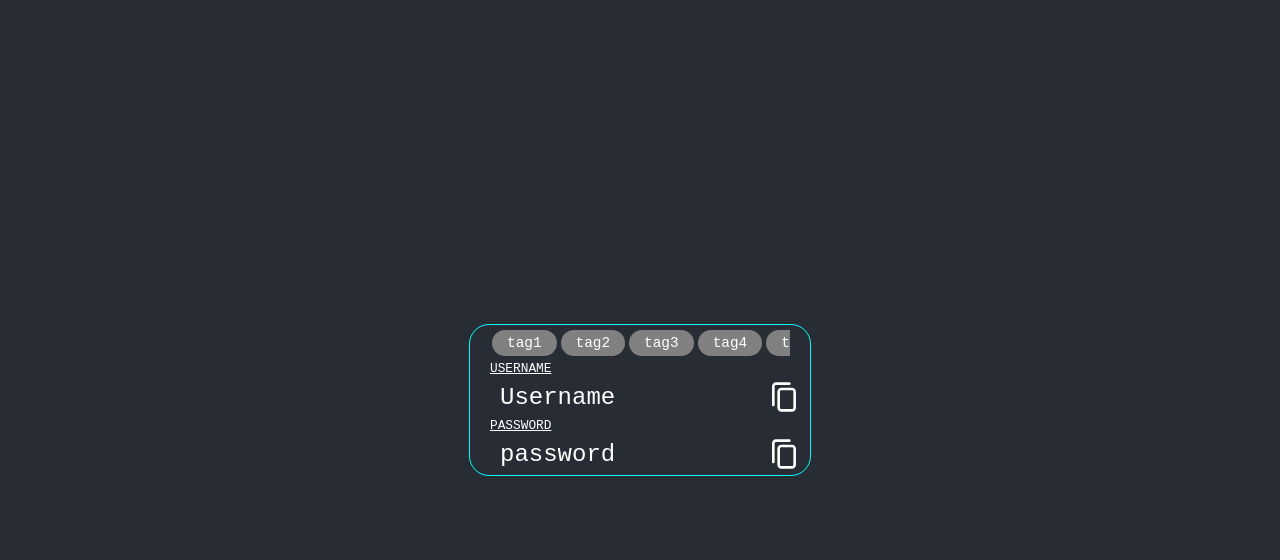
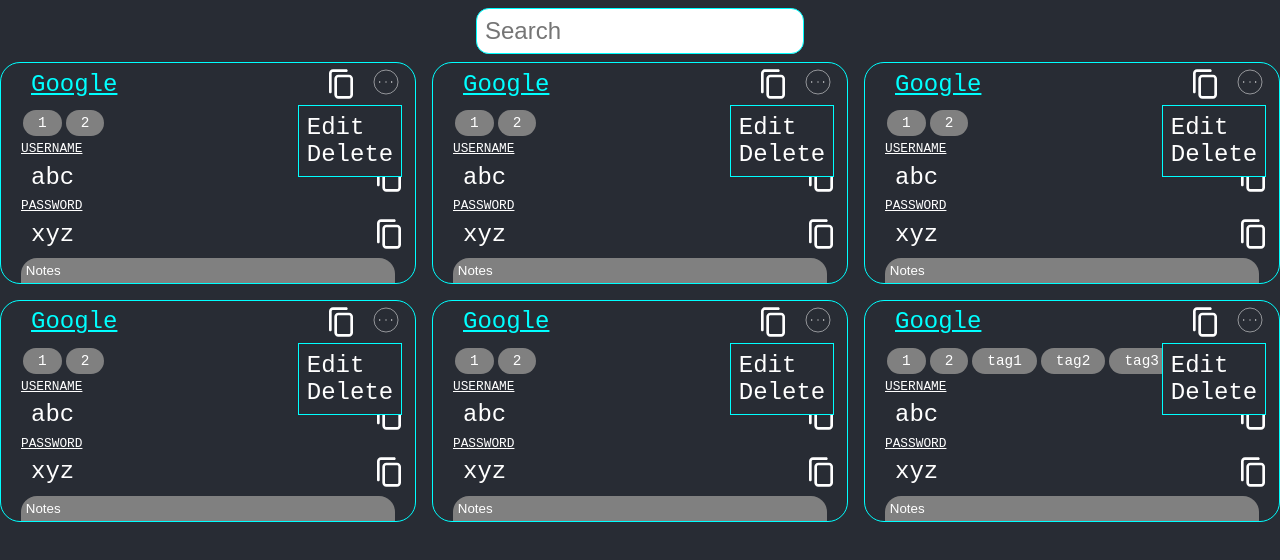
Before and after one commit to SushantSharma1992/authorize-me, a React (Create React App) app: page / in a window 1280 px wide. Shown: the top 560 px of the page. Built offline with nearby package versions, Linux system fonts and the light colour scheme.

Commit message:
added more design elements

```diff
--- a/src/App.css
+++ b/src/App.css
@@ -16,10 +16,6 @@
 .App-header {
   background-color: #282c34;
   min-height: 100vh;
-  display: flex;
-  flex-direction: column;
-  align-items: center;
-  justify-content: center;
   color: white;
 }
 
--- a/src/App.js
+++ b/src/App.js
@@ -1,16 +1,20 @@
-import './App.css';
-import './Styles/Styles.css';
-import Home from './Pages/Home';
-import { AppContext } from './GlobalStore/Context';
-import { useState } from 'react';
+import "./App.css";
+import "./Styles/Styles.css";
+import Home from "./Pages/Home";
+import { AppContext } from "./GlobalStore/Context";
+import { useState } from "react";
+import mockData from './Assets/mockData.json'
 
 function App() {
-  const [showToast, setShowToast] = useState(false)
+  const [showToast, setShowToast] = useState(false);
+  const [credentials, setCredentials] = useState(mockData.myCredentials);
   return (
     <div className="App">
       <header className="App-header">
-        <AppContext.Provider value={{showToast, setShowToast}}>
-        <Home/>
+        <AppContext.Provider
+          value={{ showToast, setShowToast, credentials, setCredentials }}
+        >
+          <Home />
         </AppContext.Provider>
       </header>
     </div>
--- /dev/null
+++ b/src/Assets/mockData.json
@@ -0,0 +1,86 @@
+{
+    "myCredentials":[
+       {
+          "id":1,
+          "service":"Google",
+          "url":"Https://Google.com",
+          "username":"abc",
+          "password":"xyz",
+          "tags":[
+             "1",
+             "2"
+          ],
+          "notes":"Some random notes loerm ipsom etc."
+       },
+       {
+          "id":2,
+          "service":"Google",
+          "url":"Https://Google.com",
+          "username":"abc",
+          "password":"xyz",
+          "tags":[
+             "1",
+             "2"
+          ],
+          "notes":"Some random notes loerm ipsom etc."
+       },
+       {
+          "id":3,
+          "service":"Google",
+          "url":"Https://Google.com",
+          "username":"abc",
+          "password":"xyz",
+          "tags":[
+             "1",
+             "2"
+          ],
+          "notes":"Some random notes loerm ipsom etc."
+       },
+       {
+          "id":4,
+          "service":"Google",
+          "url":"Https://Google.com",
+          "username":"abc",
+          "password":"xyz",
+          "tags":[
+             "1",
+             "2"
+          ],
+          "notes":"Some random notes loerm ipsom etc."
+       },
+       {
+          "id":5,
+          "service":"Google",
+          "url":"Https://Google.com",
+          "username":"abc",
+          "password":"xyz",
+          "tags":[
+             "1",
+             "2"
+          ],
+          "notes":"Some random notes loerm ipsom etc."
+       },
+       {
+          "id":6,
+          "service":"Google",
+          "url":"Https://Google.com",
+          "username":"abc",
+          "password":"xyz",
+          "tags":[
+             "1",
+             "2",
+             "tag1",
+             "tag2",
+             "tag3",
+             "tag4",
+             "tag5",
+             "tag6",
+             "tag7",
+             "tag8",
+             "tag9",
+             "tag10"
+          ],
+          "notes":"Some random notes loerm ipsom etc."
+       }
+    ]
+ }
--- a/src/Components/Card/Card.js
+++ b/src/Components/Card/Card.js
@@ -1,31 +1,25 @@
 import React from "react";
-import Password from "./Password";
+import Menu from "../Menu";
+import Tags from "./Tags";
 import Username from "./Username";
-import Tags from "./Tags";
+import Notes from "./Notes";
 
 const getServiceData = (url, name) => {
   return <a href={url}>{name}</a>;
 };
 
-function Card() {
-  const tagsList=['tag1','tag2','tag3',
-  'tag4',
-  'tag4',
-  'tag4',
-  'tag4',
-  'tag4',
-  'tag4',
-  'tag4',
-];
+function Card({ data }) {
   return (
     <div className="CardComponent">
-      {tagsList && <Tags list={tagsList}/>}
-      {/* <Username
-        label="Service"
-        content={getServiceData("https://google.com", "Google")}
-      /> */}
-      <Username label="Username" content="Username" />
-      <Username label="Password" content="password" />
+      <div className="paddingright">
+
+      <Username label="" content={getServiceData(data.url, data.service)} />
+      </div>
+      <Menu />
+      {data.tags && <Tags list={data.tags} />}
+      <Username label="Username" content={data.username} />
+      <Username label="Password" content={data.password} />
+      <Notes content={data.notes}/>
     </div>
   );
 }
--- /dev/null
+++ b/src/Components/Card/Notes.js
@@ -0,0 +1,13 @@
+import React, { useState } from "react";
+
+export default function Notes({content}) {
+    const [open, setOpen] = useState(false)
+  return (
+    <>
+      <button className="accordion" onClick={() => { setOpen(!open) }}>Notes</button>
+      <div className={`panel ${open?'displayBlock':'displayNone'}`}>
+        <p>{content}</p>
+      </div>
+    </>
+  );
+}
--- a/src/Components/Card/Tags.js
+++ b/src/Components/Card/Tags.js
@@ -2,7 +2,7 @@ import React from "react";
 
 function Tags({ list }) {
   return (
-    <div className="flex-start tag-container">
+    <div className="flex-start tag-container customize-scrollbar">
       {list.map((tag) => (
         <span key={tag} className="grey-indicator-box tag-margin">{tag}</span>
       ))}
--- /dev/null
+++ b/src/Components/Menu.js
@@ -0,0 +1,34 @@
+import React, { useState } from "react";
+import { ReactComponent as MenuLogo } from "../Assets/menu-icon.svg";
+
+function Menu() {
+  const [open, setOpen] = useState(true);
+  const options = ["Edit", "Delete"];
+
+  const performOperation = (e) => {
+    console.log(e.target.textContent)
+   }
+
+  return (
+    <span className="menu-component" onClick={() => {setOpen(!open)}}>
+      <div className="dropdownContainer">
+        <MenuLogo className="imageStyles" />
+        <div className={`dropdownPanel ${open ? "openDropdown" : ""}`}>
+          {options.map((item) => {
+            return <div key={item} className="dropdownItem" onClick={performOperation}>{item}</div>;
+          })}
+        </div>
+      </div>
+
+      {/* <select ref={selectOptions} name="Menu" id="Menu">
+        {options.map((value) => {
+          return <option key={value} value={value}>
+            {value}
+          </option>;
+        })}
+      </select> */}
+    </span>
+  );
+}
+
+export default Menu;
--- /dev/null
+++ b/src/Components/Search.js
@@ -0,0 +1,14 @@
+import React from "react";
+
+function Search() {
+  const searchCredentials = (e) => {
+    console.log(e.target.value);
+  };
+  return (
+    <div>
+      <input className="searchInput" placeholder="Search" onChange={searchCredentials}></input>
+    </div>
+  );
+}
+
+export default Search;
--- a/src/Pages/Home.js
+++ b/src/Pages/Home.js
@@ -2,13 +2,20 @@ import React, { useContext } from "react";
 import Card from "../Components/Card/Card";
 import Toast from "../Components/Toast";
 import { AppContext } from "../GlobalStore/Context";
+import Search from "../Components/Search";
 
 function Home() {
-  const { showToast } = useContext(AppContext);
+  const { showToast, credentials } = useContext(AppContext);
+
   return (
-    <div>
-      <Card />
-      {showToast && <Toast content='Copied!' />}
+    <div className="home-container">
+      <Search />
+      <div className="credential-container">
+        {credentials.map((cred) => {
+          return <Card key={cred.id} data={cred} />;
+        })}
+        {showToast && <Toast content="Copied!" />}
+      </div>
     </div>
   );
 }
--- a/src/Styles/Styles.css
+++ b/src/Styles/Styles.css
@@ -4,15 +4,31 @@ html body {
     font-size: 1.5rem;
 }
 
-.App {
+:root::-webkit-scrollbar {
+    height: .4rem;
+    background: var(--bg);
+
+}
+
+:root:hover::-webkit-scrollbar-thumb {
+    background: var(--primary-color);
+}
+
+:root {
     --primary-color: aqua;
     --toast-background: grey;
     --font-color: white;
+    --bg: #282c34;
+    --grid-size: 350px
 }
 
 label {
     font-size: .8rem;
     text-decoration-line: underline;
+}
+
+a:visited, a:link{
+    color: var(--primary-color);
 }
 
 .content {
@@ -30,26 +46,39 @@ label {
     justify-content: flex-start;
 
 }
-.flex-column{
+
+.flex-column {
     flex-direction: column;
 }
+
+.paddingright {
+    padding-right: 3rem;
+}
+
 .imageStyles {
     size: 10px;
     width: 2rem;
     height: 2rem;
 }
 
+.menu-component {
+    position: absolute;
+    top: .2rem;
+    right: .8rem;
+}
+
 .CardComponent {
+    position: relative;
     border-radius: 20px;
     border: 1px solid var(--primary-color);
     padding: 0 20px;
     min-width: 300px;
-    width: 300px;
+    height: fit-content;
 }
 
-.centerElement{
-    position: absolute;
-    bottom: 10%;
+.centerElement {
+    position: fixed;
+    top: 90dvh;
     right: 50%;
     transform: translate(50%, 50%);
 }
@@ -61,14 +90,106 @@ label {
     padding: 5px 15px;
     font-size: .9rem;
 }
-.margin-small{
+
+.margin-small {
     margin: 5px;
 }
 
-.tag-container{
+.tag-container {
     margin: 5px 0;
-    overflow-x: hidden;
+    overflow-x: scroll;
+    white-space: nowrap;
 }
-.tag-margin{
+
+.customize-scrollbar::-webkit-scrollbar {
+    height: .4rem;
+    background: var(--bg);
+}
+
+.customize-scrollbar:hover::-webkit-scrollbar-thumb {
+    background: var(--primary-color);
+}
+
+.tag-margin {
     margin: 0 2px;
 }
+
+.credential-container {
+    display: grid;
+    gap: 1rem;
+    grid-template-columns: repeat(auto-fill, minmax(350px, 1fr));
+}
+
+.accordion {
+    background-color: var(--toast-background);
+    color: var(--font-color);
+    cursor: pointer;
+    padding: .3rem;
+    width: 100%;
+    text-align: left;
+    border: none;
+    outline: none;
+    transition: 0.4s;
+    border-radius: 1rem 1rem 0 0;
+}
+
+/* Add a background color to the button if it is clicked on (add the .active class with JS), and when you move the mouse over it (hover) */
+.active,
+.accordion:hover {
+    background-color: #ccc;
+}
+
+/* Style the accordion panel. Note: hidden by default */
+.panel {
+    padding: 0 18px;
+    background-color: white;
+    max-height: 0;
+    overflow: hidden;
+    transition: max-height 0.2s ease-in-out;
+    transition: min-height 0.2s ease-in-out;
+}
+
+
+.displayNone {
+    max-height: 0;
+    transition: max-height 0.2s ease-in-out;
+}
+
+.displayBlock {
+    max-height: 200px;
+    transition: max-height 0.2s ease-in-out;
+}
+
+
+.dropdownContainer {
+    position: relative;
+}
+
+.dropdownPanel {
+    display: none;
+    position: absolute;
+    width: max-content;
+    right: 0;
+    border: 1px solid var(--primary-color);
+    background-color: var(--bg);
+    padding: .5rem;
+}
+
+.dropdownItem {
+    width: 100%;
+    text-align: start;
+    user-select: none;
+}
+
+.openDropdown {
+    display: block;
+}
+
+.searchInput{
+    border: 1px solid var(--primary-color);
+    border-radius: .8rem;
+    font-size: x-large;
+    outline: none;
+    padding: .5rem;
+    margin: .5rem;
+}
```
Also changed, not shown: src/Assets/menu-icon.svg (added).
